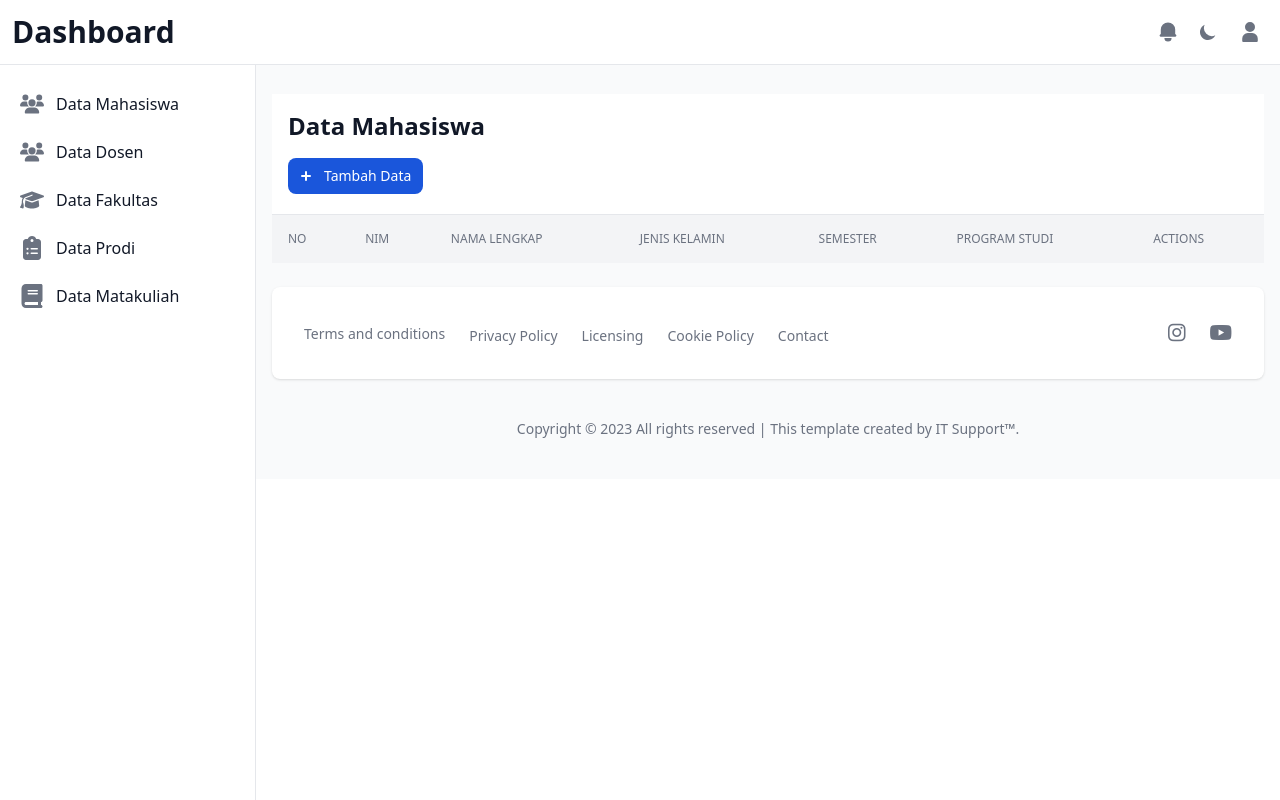
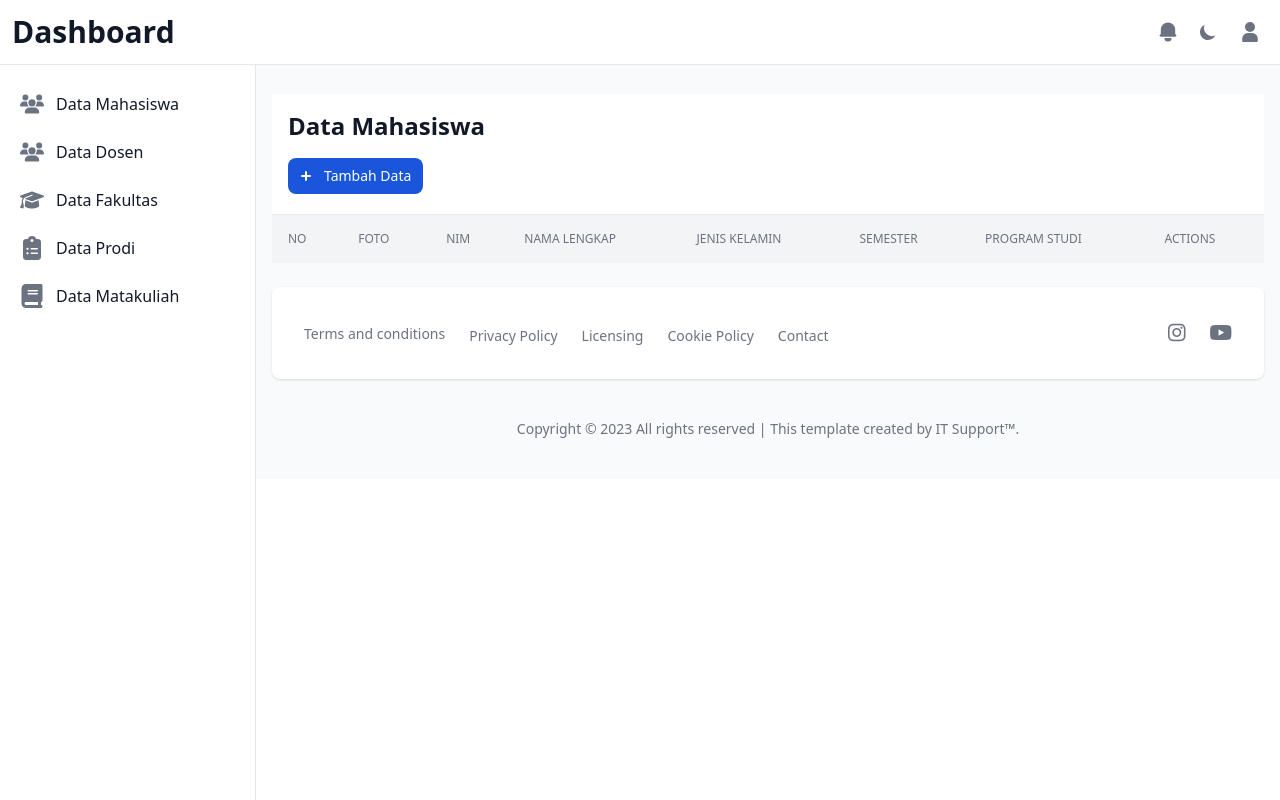
Before and after one commit to ibnudz/crud-mahasiswa, a PHP site: page /mahasiswa.php in a window 1280 px wide. Run offline with PHP 8.4, Linux system fonts and the light colour scheme; the visitor is signed in with stand-in values (Sample User, id 1); data that the repository does not hold is empty; some libraries are stand-ins or nearby versions.

Commit message:
tambah login logs, foto pada data mahasiswa

```diff
--- a/logout.php
+++ b/logout.php
@@ -1,5 +1,6 @@
 <?php
 session_start();
+session_unset();
 session_destroy();
 header('Location: login.php');
 exit();
--- a/mahasiswa.php
+++ b/mahasiswa.php
@@ -47,6 +47,9 @@ require_once("koneksi.php");
                                                     NO
                                                 </th>
                                                 <th scope="col" class="p-4 text-xs font-medium text-left text-gray-500 uppercase dark:text-gray-400">
+                                                    Foto
+                                                </th>
+                                                <th scope="col" class="p-4 text-xs font-medium text-left text-gray-500 uppercase dark:text-gray-400">
                                                     NIM
                                                 </th>
                                                 <th scope="col" class="p-4 text-xs font-medium text-left text-gray-500 uppercase dark:text-gray-400">
@@ -77,6 +80,13 @@ require_once("koneksi.php");
                                             ?>
                                                 <tr class="hover:bg-gray-100 dark:hover:bg-gray-700">
                                                     <td class="p-4 text-base font-medium text-gray-900 whitespace-nowrap dark:text-white"><?= $no++; ?></td>
+                                                    <td class="p-4 text-base font-medium text-gray-900 whitespace-nowrap dark:text-white">
+                                                        <?php if (!empty($row['foto'])) : ?>
+                                                            <img src="<?= $row['foto']; ?>" alt="Foto Profil" class="w-10 h-10 object-cover rounded-full">
+                                                        <?php else : ?>
+                                                            <p>Foto tidak tersedia</p>
+                                                        <?php endif; ?>
+                                                    </td>
                                                     <td class="p-4 text-base font-medium text-gray-900 whitespace-nowrap dark:text-white"><?= $row['nim']; ?></td>
                                                     <td class="p-4 text-base font-medium text-gray-900 whitespace-nowrap dark:text-white"><?= $row['nama_lengkap']; ?></td>
                                                     <td class="p-4 text-base font-medium text-gray-900 whitespace-nowrap dark:text-white"><?= $row['jenis_kelamin']; ?></td>
@@ -254,7 +264,7 @@ require_once("koneksi.php");
                                 </div>
                                 <!-- Modal body -->
                                 <div class="p-6 space-y-6">
-                                    <form action="mahasiswa_crud.php" method="POST">
+                                    <form action="mahasiswa_crud.php" method="POST" enctype="multipart/form-data">
                                         <div class="grid grid-cols-6 gap-2">
                                             <div class="col-span-6 sm:col-span-3">
                                                 <label for="nim" class="block mb-2 text-sm font-medium text-gray-900 dark:text-white">NIM</label>
@@ -293,6 +303,10 @@ require_once("koneksi.php");
                                             <div class="col-span-6 sm:col-span-3">
                                                 <label for="no_telepon" class="block mb-2 text-sm font-medium text-gray-900 dark:text-white">No. Telepon</label>
                                                 <input type="text" name="no_telepon" id="no_telepon" class="shadow-sm bg-gray-50 border border-gray-300 text-gray-900 sm:text-sm rounded-lg focus:ring-primary-500 focus:border-primary-500 block w-full p-2.5 dark:bg-gray-700 dark:border-gray-600 dark:placeholder-gray-400 dark:text-white dark:focus:ring-primary-500 dark:focus:border-primary-500" placeholder="08215678876" required>
+                                            </div>
+                                            <div class="col-span-6 sm:col-span-3">
+                                                <label for="foto" class="block mb-2 text-sm font-medium text-gray-900 dark:text-white">Foto</label>
+                                                <input type="file" name="foto" id="foto" class="" accept="image/*" required>
                                             </div>
                                             <div class="col-span-6 sm:col-span-3">
                                                 <label for="prodi" class="block mb-2 text-sm font-medium text-gray-900 dark:text-white">Program Studi</label>
```
Also changed, not shown: login.php (+10 -1 lines), mahasiswa_crud.php (+54 -3 lines), login_logs.txt (added).
